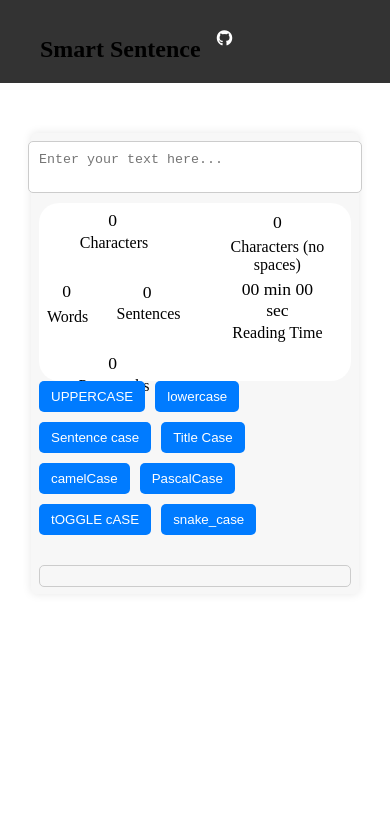
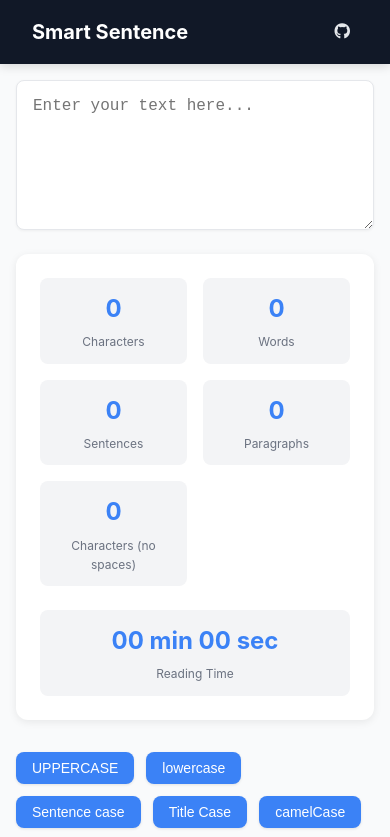
Before and after one commit to 10cyrilc/smart-sentence, a plain HTML site: page index.html in a window 390 px wide. Shown: the top 837 px of the page. Drawn offline with Linux system fonts and the light colour scheme.

Commit message:
Refactor HTML structure and enhance CSS styles for improved layout and responsiveness

```diff
--- a/index.html
+++ b/index.html
@@ -1,8 +1,8 @@
 <!DOCTYPE html>
 <html lang="en">
 <head>
-    <meta charset="UTF-8" />
-    <meta name="viewport" content="width=device-width, initial-scale=1.0" />
+    <meta charset="UTF-8"/>
+    <meta name="viewport" content="width=device-width, initial-scale=1.0"/>
     <title>Smart Sentence - String Actions</title>
     <meta
             name="description"
@@ -12,7 +12,7 @@
             name="keywords"
             content="Smart Sentence, String Manipulation, Text Case Converter, Character Counter, Word Counter, Sentence Counter, Paragraph Counter"
     />
-    <link rel="stylesheet" href="./styles.css" />
+    <link rel="stylesheet" href="./styles.css"/>
     <!-- Add FontAwesome -->
     <link
             rel="stylesheet"
@@ -24,7 +24,7 @@
     <ul class="nav-links">
         <li><h1 class="logo">Smart Sentence</h1></li>
         <li>
-          <a href="https://github.com/10cyrilc/" target="_blank"
+            <a href="https://github.com/10cyrilc/smart-sentence" target="_blank"
             ><i class="fab fa-github"></i
             ></a>
         </li>
@@ -32,7 +32,7 @@
 </nav>
 <div class="container">
     <div class="main-wrapper">
-        <textarea
+        <label for="inputText" class="hidden"></label><textarea
             id="inputText"
             placeholder="Enter your text here..."
     ></textarea>
@@ -62,8 +62,6 @@
                         Paragraphs
                     </p>
                 </div>
-          </div>
-          <div class="counter-data">
                 <div class="data-wrapper">
                     <p id="charCountNoSpaces" class="data-text">0</p>
                     <p
@@ -73,13 +71,12 @@
                         Characters (no spaces)
                     </p>
                 </div>
-
+            </div>
             <div class="data-wrapper">
                 <p id="readingTime" class="data-text">00 min 00 sec</p>
                 <p id="readingTime-placeholder" class="data-text-placeholder">
                     Reading Time
                 </p>
-            </div>
             </div>
         </div>
     </div>
@@ -93,7 +90,7 @@
         <button onclick="convertToToggleCase()">tOGGLE cASE</button>
         <button onclick="convertToSnakeCase()">snake_case</button>
     </div>
-      <div id="output"></div>
+    <label for="output"></label><textarea readonly rows="20" id="output"></textarea>
 </div>
 <script src="./script.js"></script>
 </body>
--- a/styles.css
+++ b/styles.css
@@ -1,148 +1,239 @@
+/* Modern Reset */
+* {
+  box-sizing: border-box;
+  margin: 0;
+  padding: 0;
+}
+
 body {
-  padding: 0;
+  font-family: 'Inter', -apple-system, BlinkMacSystemFont, 'Segoe UI', Roboto, Oxygen, Ubuntu, Cantarell, sans-serif;
+  background-color: #f9fafb;
+  color: #1f2937;
+  line-height: 1.6;
+}
+
+.container {
+  width: 100%;
+  max-width: 1200px;
+  margin: 0 auto;
+  padding: 2rem;
+}
+
+.main-wrapper {
+  display: grid;
+  grid-template-columns: 1fr;
+  gap: 1.5rem;
+  margin-bottom: 2rem;
+}
+
+@media (min-width: 768px) {
+  .main-wrapper {
+    grid-template-columns: 3fr 2fr;
+  }
+}
+
+/* Navbar */
+.navbar {
+  background-color: #111827;
+  box-shadow: 0 2px 10px rgba(0, 0, 0, 0.15);
+  padding: 1rem 2rem;
+  position: sticky;
+  top: 0;
+  z-index: 100;
+}
+
+.nav-links {
+  display: flex;
+  justify-content: space-between;
+  align-items: center;
+  list-style: none;
+}
+
+.logo {
+  color: #fff;
+  font-size: 1.5rem;
+  font-weight: 700;
   margin: 0;
 }
 
-.container {
-  width: 80%;
-  margin: 50px auto;
-  padding: 2%;
-  background-color: #f7f7f7;
-  border-radius: 5px;
-  box-shadow: 0 0 10px rgba(0, 0, 0, 0.1);
+.nav-links li a {
+  color: #e5e7eb;
+  text-decoration: none;
+  font-size: 1.25rem;
+  transition: color 0.2s ease;
+  padding: 0.5rem;
 }
 
-.main-wrapper {
-  width: 100%;
-  display: flex;
-  flex-direction: row;
-  gap: 5%;
-  justify-content: center;
-  align-items: center;
+.nav-links li a:hover {
+  color: #60a5fa;
 }
 
+/* Input Area */
 textarea {
   width: 100%;
-  height: 150px;
-  margin-bottom: 10px;
-  padding: 10px;
-  border: 1px solid #ccc;
-  border-radius: 5px;
-  resize: none;
+  height: 200px;
+  padding: 1rem;
+  border: 1px solid #e5e7eb;
+  border-radius: 0.5rem;
+  background-color: #fff;
+  font-size: 1rem;
+  transition: border-color 0.2s ease, box-shadow 0.2s ease;
+  resize: vertical;
+  min-height: 150px;
+  max-height: 400px;
+  box-shadow: 0 1px 3px rgba(0, 0, 0, 0.05);
 }
 
-.counters {
-  display: flex;
-  flex-wrap: wrap;
-  justify-content: space-between;
-  padding-bottom: 20px;
-  background: #fff;
-  border-radius: 20px;
-  padding: 2%;
-  gap: 10%;
-  flex: 2;
+textarea:focus {
+  outline: none;
+  border-color: #60a5fa;
+  box-shadow: 0 0 0 3px rgba(96, 165, 250, 0.2);
 }
 
-.counters > div {
-  flex: 1 1 45%;
-  margin-bottom: 30px;
+/* Counters */
+.counters {
+  background-color: #fff;
+  border-radius: 0.75rem;
+  padding: 1.5rem;
+  box-shadow: 0 2px 8px rgba(0, 0, 0, 0.08);
+  display: flex;
+  flex-direction: column;
+  gap: 1.5rem;
+  height: 100%;
 }
 
-.actions {
-  display: flex;
-  flex-wrap: wrap;
-  margin-bottom: 20px;
-}
-
-button {
-  margin-right: 10px;
-  margin-bottom: 10px;
-  padding: 8px 12px;
-  border: none;
-  border-radius: 5px;
-  background-color: #007bff;
-  color: #fff;
-  cursor: pointer;
-}
-
-button:hover {
-  background-color: #0056b3;
-}
-
-#output {
-  border: 1px solid #ccc;
-  padding: 10px;
-  border-radius: 5px;
-}
-
-.navbar {
-  margin: 0;
-  padding: 0;
-  overflow: hidden;
-  background-color: #333;
-  position: -webkit-sticky;
-  /* Safari */
-  position: sticky;
-  top: 0;
-}
-
-ul {
-  list-style-type: none;
-}
-
-li {
-  float: left;
-}
-
-li a {
-  display: block;
-  color: white;
-  text-align: center;
-  padding: 14px 16px;
-  text-decoration: none;
-}
-
-li a:hover {
-  background-color: #111;
+.counter-data {
+  display: grid;
+  grid-template-columns: repeat(auto-fill, minmax(100px, 1fr));
+  gap: 1rem;
 }
 
 .data-wrapper {
   display: flex;
   flex-direction: column;
-  gap: 10%;
+  align-items: center;
+  padding: 0.75rem;
+  border-radius: 0.5rem;
+  background-color: #f3f4f6;
+  transition: transform 0.2s ease, box-shadow 0.2s ease;
 }
 
-.data-wrapper p {
-  padding: 0;
-  margin: 2%;
-}
-
-#inputText {
-  flex: 3;
-}
-
-.counter-data {
-  display: flex;
-  gap: 10%;
-  justify-content: space-evenly;
+.data-wrapper:hover {
+  transform: translateY(-2px);
+  box-shadow: 0 4px 6px rgba(0, 0, 0, 0.05);
 }
 
 .data-text {
-  font-size: 1.1em;
+  font-size: 1.75rem;
+  font-weight: 700;
+  color: #3b82f6;
+  margin-bottom: 0.25rem;
+}
+
+.data-text-placeholder {
+  font-size: 0.875rem;
+  color: #6b7280;
   text-align: center;
 }
 
-.data-text-placeholder {
-  font-size: 1em;
-  text-align: center;
+/* Actions */
+.actions {
+  display: flex;
+  flex-wrap: wrap;
+  gap: 0.75rem;
+  margin-bottom: 1.5rem;
 }
 
-@media (max-width: 463px) {
-  .main-wrapper {
-    flex-direction: column;
+button {
+  padding: 0.75rem 1.25rem;
+  border: none;
+  border-radius: 0.5rem;
+  background-color: #3b82f6;
+  color: #fff;
+  font-weight: 500;
+  cursor: pointer;
+  transition: background-color 0.2s ease, transform 0.1s ease;
+  box-shadow: 0 1px 3px rgba(0, 0, 0, 0.1);
+}
+
+button:hover {
+  background-color: #2563eb;
+  transform: translateY(-1px);
+}
+
+button:active {
+  transform: translateY(0);
+}
+
+textarea{
+  height: 100%;
+  width: 100%;
+}
+
+.hidden{
+  display: none;
+}
+
+/* Output */
+#output {
+  padding: 1.5rem;
+  border-radius: 0.5rem;
+  background-color: #fff;
+  border: 1px solid #e5e7eb;
+  box-shadow: 0 2px 8px rgba(0, 0, 0, 0.08);
+  min-height: 100px;
+}
+
+/* Responsive Adjustments */
+@media (max-width: 640px) {
+  .container {
+    padding: 1rem;
   }
-  .counter-data {
-    flex-wrap: wrap;
-    gap: 20%;
+
+  .logo {
+    font-size: 1.25rem;
+  }
+
+  .nav-links li a {
+    font-size: 1rem;
+  }
+
+  button {
+    padding: 0.5rem 1rem;
+    font-size: 0.875rem;
+  }
+
+  .data-text {
+    font-size: 1.5rem;
+  }
+
+  .data-text-placeholder {
+    font-size: 0.75rem;
   }
 }
+
+/* Dark mode support */
+@media (prefers-color-scheme: dark) {
+  body {
+    background-color: #111827;
+    color: #f3f4f6;
+  }
+
+  .counters, #output, textarea {
+    background-color: #1f2937;
+    border-color: #374151;
+    color: #f3f4f6;
+  }
+
+  .data-wrapper {
+    background-color: #2d3748;
+  }
+
+  .data-text-placeholder {
+    color: #9ca3af;
+  }
+
+  textarea:focus {
+    border-color: #60a5fa;
+  }
+}
```
Lines whose indentation alone changed are shown as unchanged.
